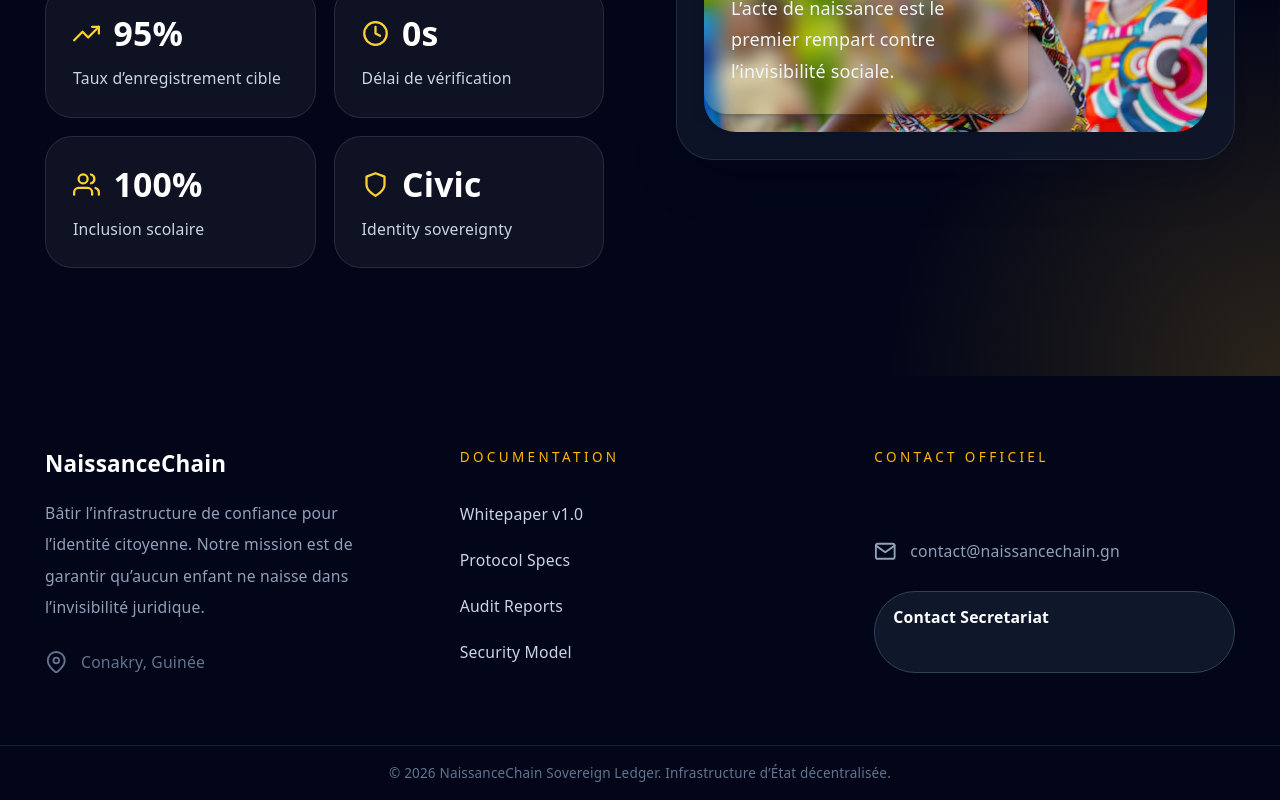
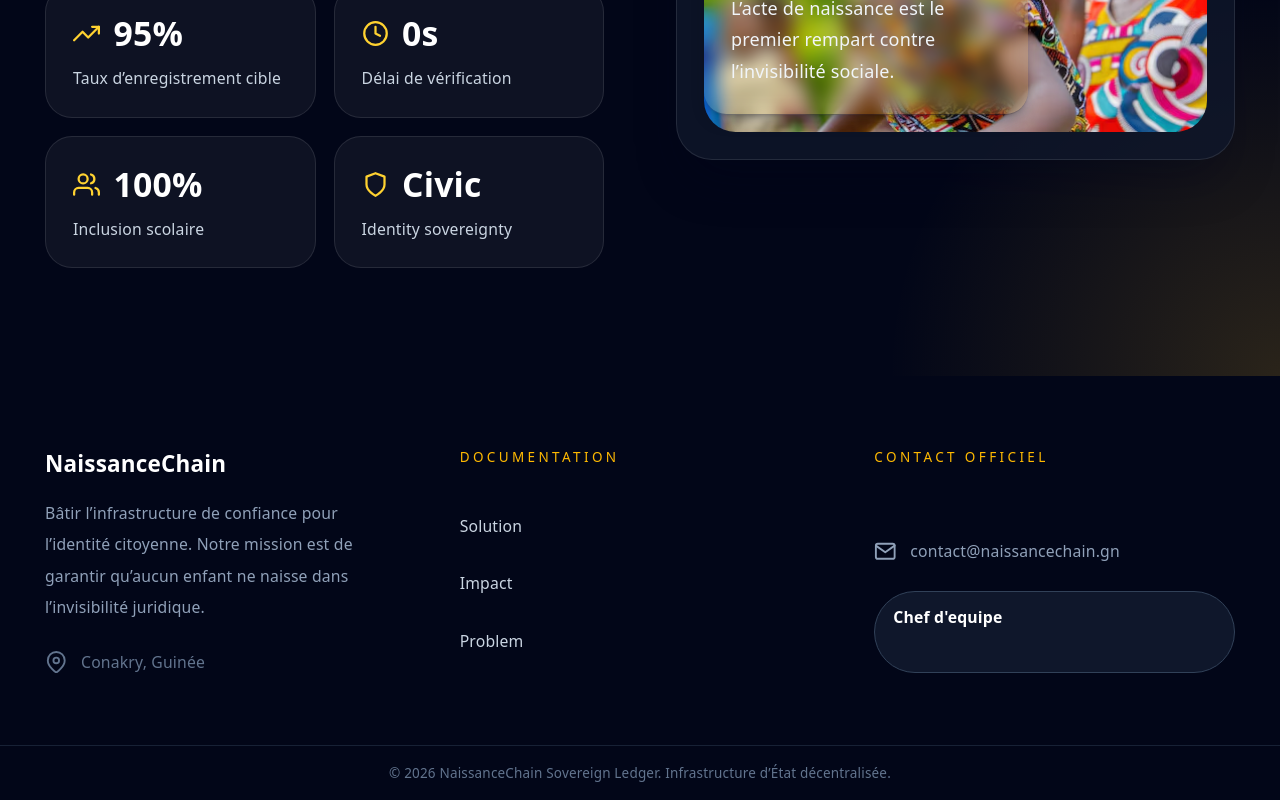
Before and after one commit to DialloHackingDev/vitrine_elite_naissance, a React (Vite) app: page / in a window 1280 px wide. Shown: the part 3793-4593 px from the top of the page. Built offline with nearby package versions, Linux system fonts and the light colour scheme.

Commit message:
la modification du footer

```diff
--- a/src/components/Footer.jsx
+++ b/src/components/Footer.jsx
@@ -18,10 +18,9 @@ function Footer() {
 
         <div className="grid gap-3 text-sm">
           <span className="mb-3 text-xs uppercase tracking-[0.25em] text-amber-400">Documentation</span>
-          <a href="/whitepaper.pdf" className="transition hover:text-white">Whitepaper v1.0</a>
-          <a href="#solution" className="transition hover:text-white">Protocol Specs</a>
-          <a href="#impact" className="transition hover:text-white">Audit Reports</a>
-          <a href="#problem" className="transition hover:text-white">Security Model</a>
+          <a href="#solution" className="transition hover:text-white">Solution</a>
+          <a href="#impact" className="transition hover:text-white">Impact</a>
+          <a href="#problem" className="transition hover:text-white">Problem</a>
         </div>
 
         <div className="grid gap-3 text-sm">
@@ -30,8 +29,8 @@ function Footer() {
             <FiMail className="h-5 w-5" />
             <span>contact@naissancechain.gn</span>
           </div>
-          <div className="inline-flex rounded-full border border-slate-700 bg-slate-900 px-4 py-3 text-sm font-semibold text-white transition hover:border-amber-400 hover:text-amber-300">
-            Contact Secretariat
+          <div href="wa" className="inline-flex rounded-full border border-slate-700 bg-slate-900 px-4 py-3 text-sm font-semibold text-white transition hover:border-amber-400 hover:text-amber-300">
+            Chef d'equipe
           </div>
         </div>
       </div>
```
